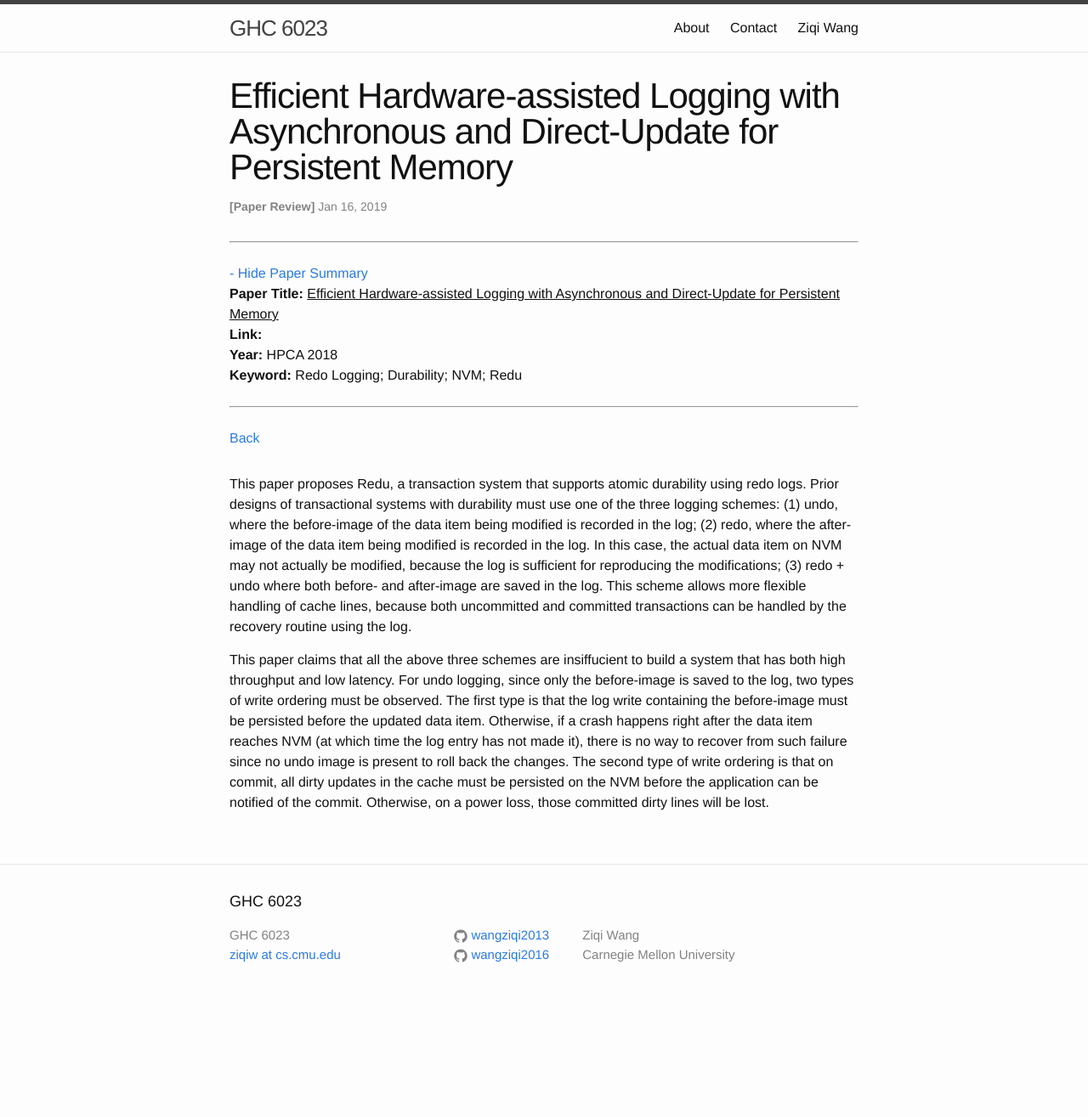
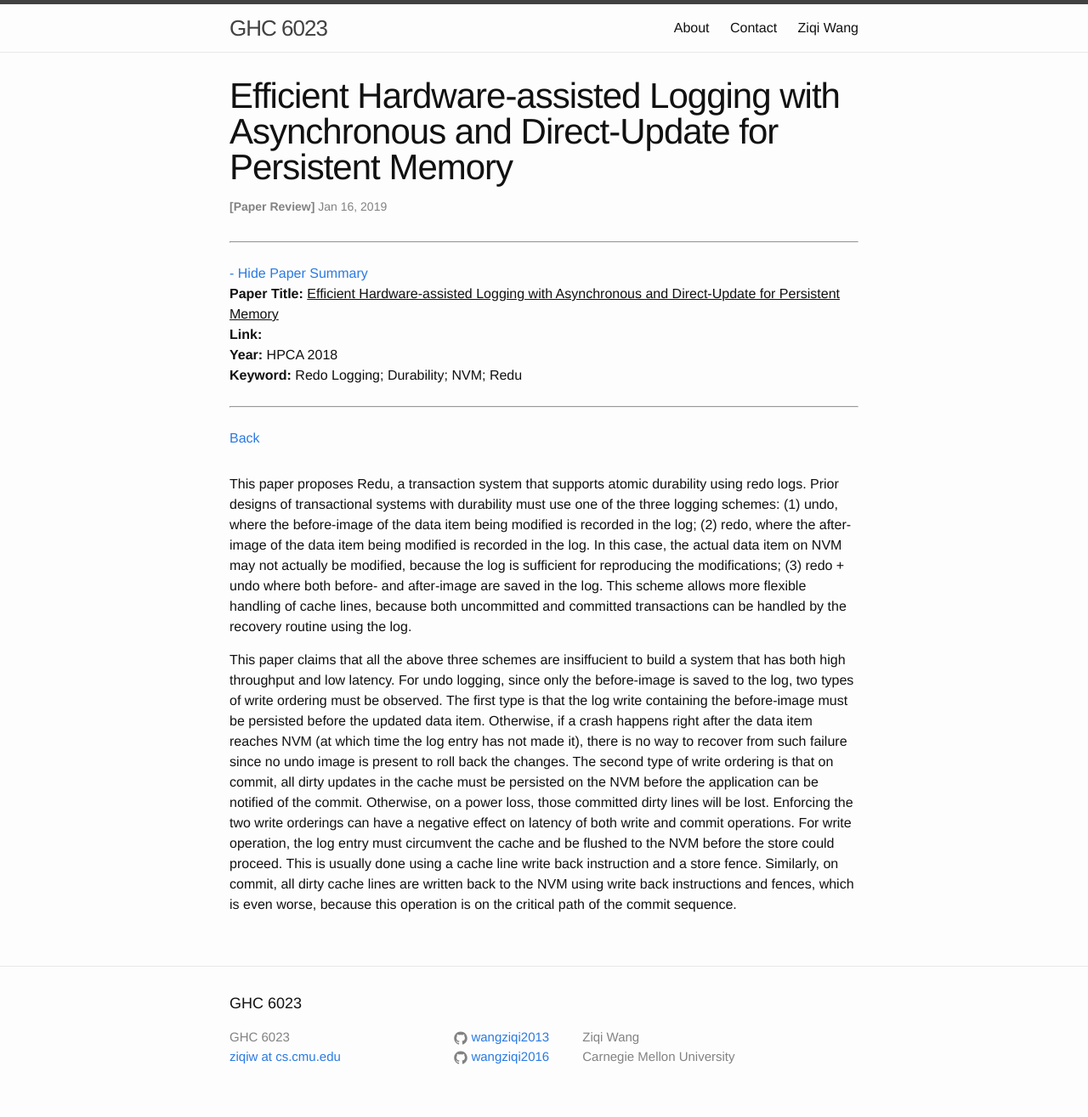
Before and after one commit to wangziqi2013/wangziqi2013.github.io, a Jekyll site: the page built from _posts/2019-01-05-redu.markdown, in a window 1280 px wide. Shown: the whole page at 85% size. Built offline with Jekyll 4.4.1, drawn with Linux system fonts in a browser that asks for light colours; before the commit the page ends 1195 px from its top, so only the background shows below that.

Commit message:
Adding bad thing about undo logging

```diff
--- a/_posts/2019-01-05-redu.markdown
+++ b/_posts/2019-01-05-redu.markdown
@@ -27,4 +27,8 @@ The first type is that the log write containing the before-image must be persist
 if a crash happens right after the data item reaches NVM (at which time the log entry has not made it), there is no way
 to recover from such failure since no undo image is present to roll back the changes. The second type of write ordering is that
 on commit, all dirty updates in the cache must be persisted on the NVM before the application can be notified of the commit.
-Otherwise, on a power loss, those committed dirty lines will be lost.
+Otherwise, on a power loss, those committed dirty lines will be lost. Enforcing the two write orderings can have a negative
+effect on latency of both write and commit operations. For write operation, the log entry must circumvent the cache and be
+flushed to the NVM before the store could proceed. This is usually done using a cache line write back instruction and
+a store fence. Similarly, on commit, all dirty cache lines are written back to the NVM using write back instructions and
+fences, which is even worse, because this operation is on the critical path of the commit sequence.
```
